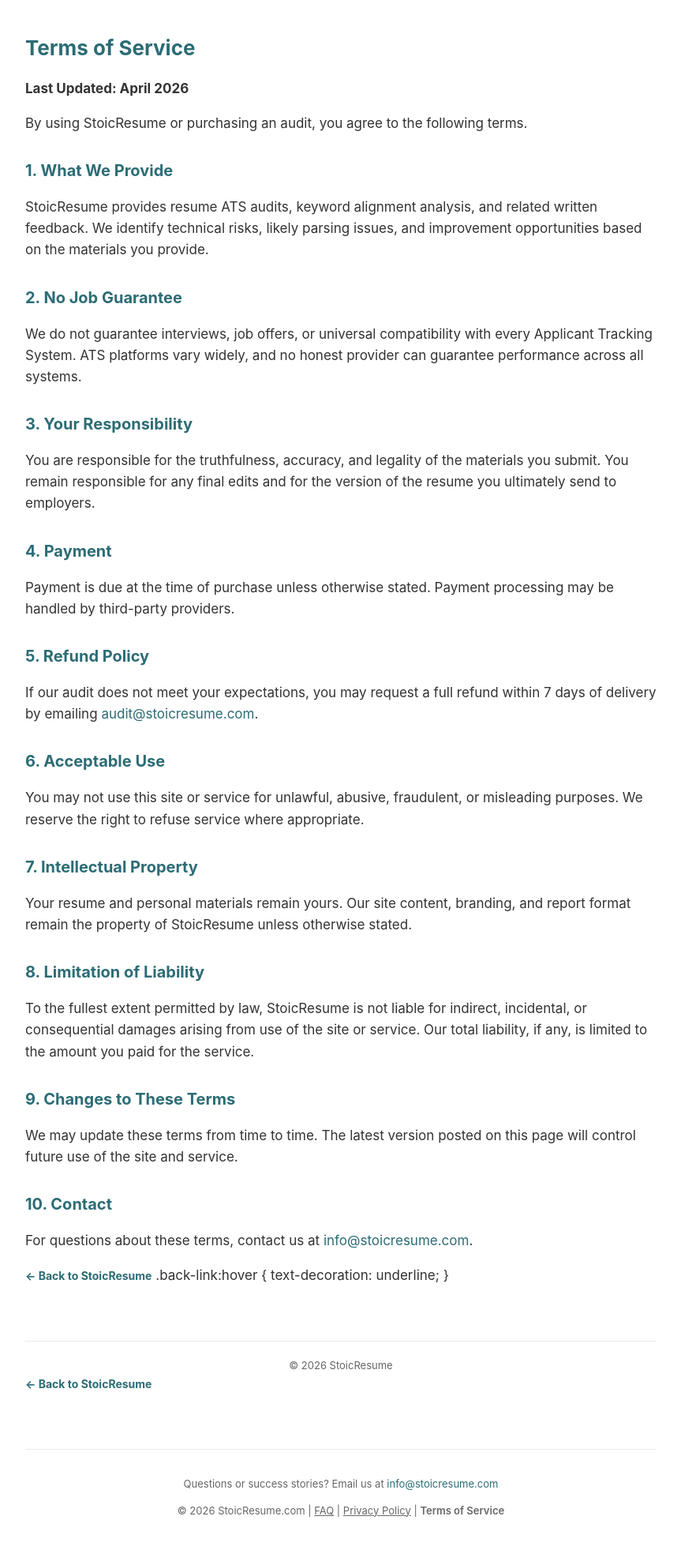
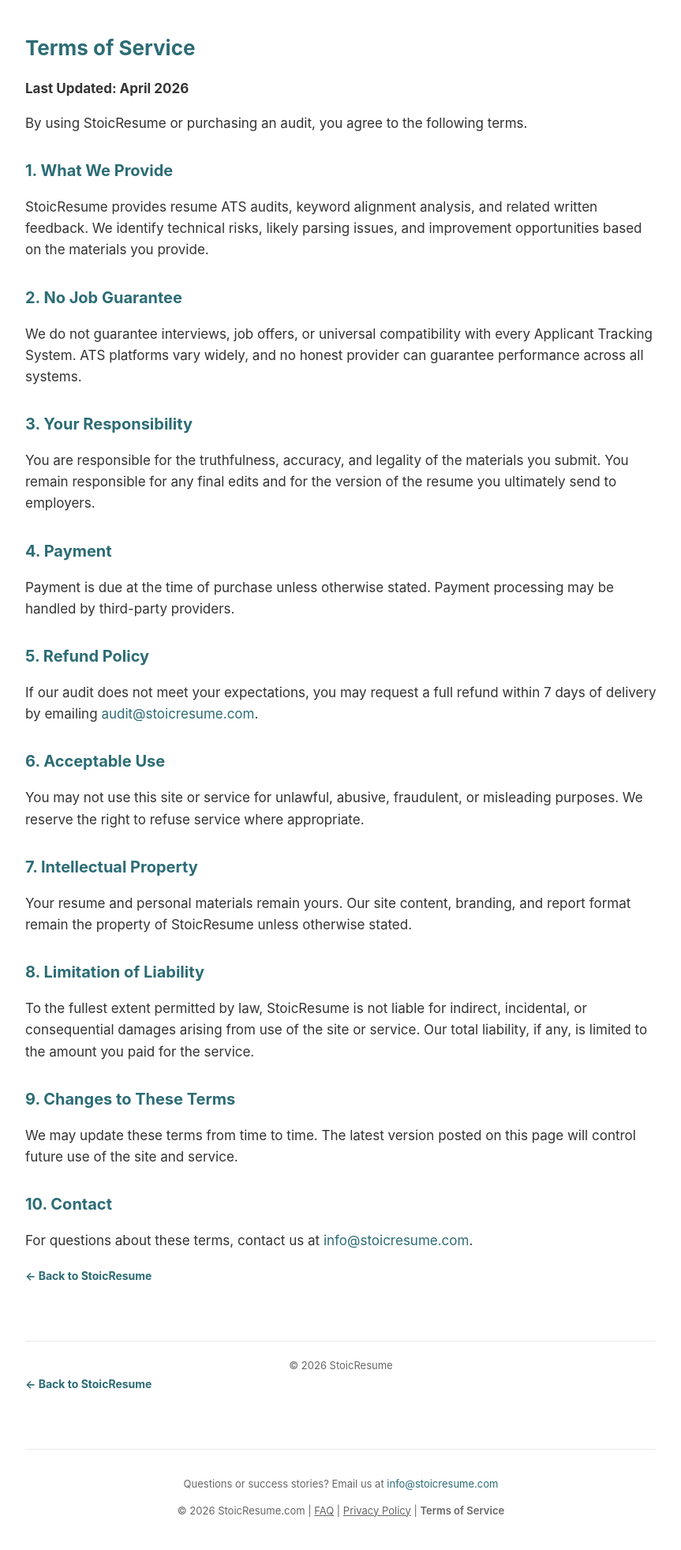
Before and after one commit to JayUdding/ats-audit-site, a Jekyll site: the page terms.html, which Jekyll copies as it is, in a window 1280 px wide. Shown: the whole page at 79% size, without its empty margins (208-1071 px from the left). Built offline with Jekyll 4.4.1, drawn with Linux system fonts in a browser that asks for light colours.

Commit message:
Fix back-link hover style in terms.html

```diff
--- a/terms.html
+++ b/terms.html
@@ -39,6 +39,10 @@
     ul {
       padding-left: 22px;
     }
+    .back-link:hover {
+  text-decoration: underline;
+}
+
   </style>
 </head>
 <body>
@@ -79,9 +83,6 @@
   <p>For questions about these terms, contact us at <a href="mailto:info@stoicresume.com">info@stoicresume.com</a>.</p>
 
   <a href="/" style="display: inline-block; margin-bottom: 20px; font-weight: bold; font-size: 14px; color: #2c6c75; text-decoration: none;">&larr; Back to StoicResume</a>
-.back-link:hover {
-  text-decoration: underline;
-}
 
   <footer>
     &copy; 2026 StoicResume
```
